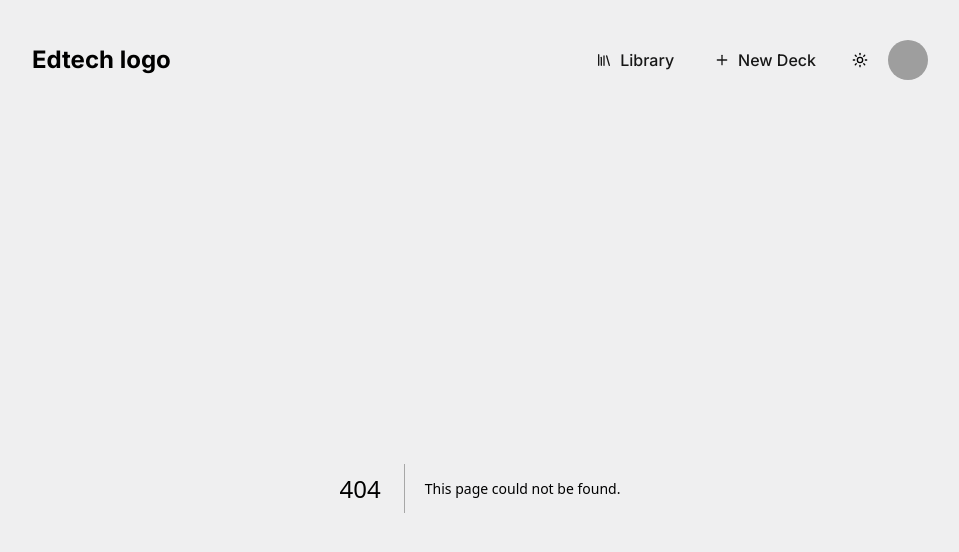
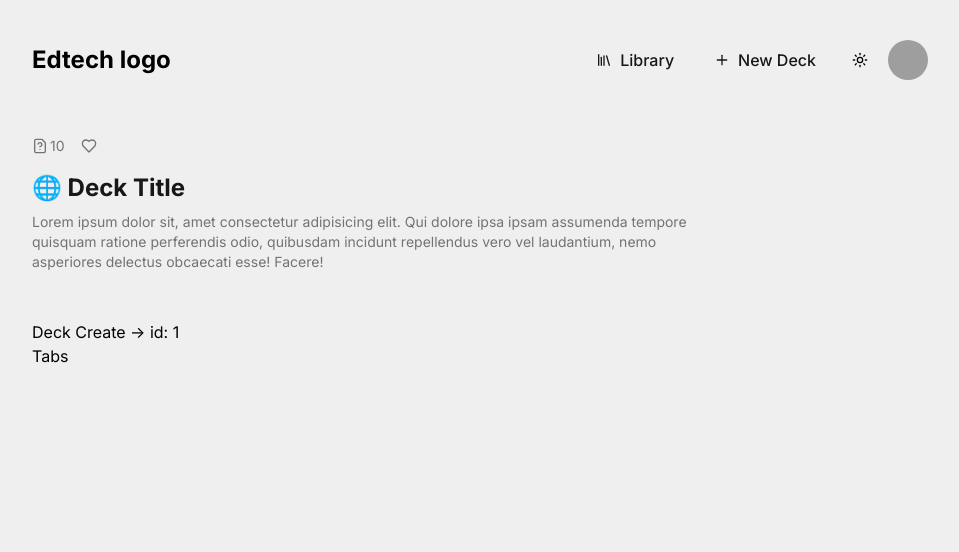
Before and after one commit to cacosat/ed-front, a Next.js app: page /deck/1/edit in a window 1280 px wide. Before the commit this address had no page. Shown: the top 552 px of the page, without its empty margins (160-1119 px from the left). Built offline with nearby package versions, Linux system fonts and the light colour scheme; grey boxes are pictures that could not be loaded.

Commit message:
more structure + initial deck hub

```diff
--- a/app/components/CustomButton.jsx
+++ b/app/components/CustomButton.jsx
@@ -9,11 +9,11 @@ export default function CustomButton({
 }) {
     const baseClasses = "min-h-[40px] px-4 py-2 gap-2 rounded-lg flex items-center justify-center  transition-all";
     const variantClasses = {
-        soft: "bg-button-soft-light dark:bg-button-soft-dark text-orange-600 hover:bg-button-soft-light-hover dark:hover:bg-button-soft-dark-hover active:scale-[0.98]",
-        solid: "bg-button-solid hover:bg-button-solid-hover text-text-primary-dark shadow-[inset_0_2px_5px_rgba(0255,0255,0255,0.3),inset_0_-2px_5px_rgba(0,0,0,0.2)] active:scale-[0.98]",
+        soft: "bg-button-soft-light dark:bg-button-soft-dark text-orange-600 hover:bg-button-soft-light-hover dark:hover:bg-button-soft-dark-hover active:scale-95",
+        solid: "bg-button-solid hover:bg-button-solid-hover text-text-primary-dark shadow-[inset_0_2px_5px_rgba(0255,0255,0255,0.3),inset_0_-2px_5px_rgba(0,0,0,0.2)] active:scale-95",
         link: "text-text-primary-light dark:text-text-primary-dark hover:text-accent dark:hover:text-accent font-medium",
         // Unstyled variants (Ai suggestion):
-        outline: "border border-red-500 text-red-500 hover:bg-red-500 hover:text-white active:scale-[0.98]",
+        outline: "border border-red-500 text-red-500 hover:bg-red-500 hover:text-white active:scale-95",
     };
 
     return (
--- /dev/null
+++ b/app/components/DeckHubHeader.jsx
@@ -0,0 +1,32 @@
+import React from "react";
+import {
+    FileQuestion,
+    Heart
+ } from "lucide-react";
+
+export default function DeckHubHeader({ props }){
+    const numOfQuestions = 10;
+
+    return (
+        <div className="flex flex-col gap-4 py-12">
+            <div className="flex gap-4 justify-start items-center text-sm text-text-secondary-light dark:text-text-secondary-dark">
+                {/* icons: questions and heart */}
+                <div className="flex gap-[2px] items-center">
+                    <FileQuestion className="" size={16} strokeWidth={2} />
+                    {numOfQuestions}
+                </div>
+                <div className="flex gap-[2px] items-center">
+                    <Heart className="" size={16} strokeWidth={2} />
+                </div>
+            </div>
+            <div className="flex flex-col gap-2 md:max-w-[75%]">
+                <p className="font-bold text-2xl text-text-primary-light dark:text-text-primary-dark">
+                    🌐 Deck Title
+                </p>
+                <p className="font-normal text-sm text-text-secondary-light dark:text-text-secondary-dark">
+                    Lorem ipsum dolor sit, amet consectetur adipisicing elit. Qui dolore ipsa ipsam assumenda tempore quisquam ratione perferendis odio, quibusdam incidunt repellendus vero vel laudantium, nemo asperiores delectus obcaecati esse! Facere!
+                </p>
+            </div>
+        </div>
+    )
+}
--- /dev/null
+++ b/app/deck/[id]/edit/page.js
@@ -0,0 +1,15 @@
+import React from "react";
+import DeckHubHeader from "@/app/components/DeckHubHeader";
+
+export default function DeckEdit({ props, children, params }) {
+
+    return (
+        <div>
+            <DeckHubHeader />
+            {`Deck Create -> id: ${params.id}`}
+            <div>
+                Tabs
+            </div>
+        </div>
+    )
+}
--- /dev/null
+++ b/app/deck/create/page.js
@@ -0,0 +1,10 @@
+import React from "react";
+
+export default function DeckCreate({ props, children, params }) {
+
+    return (
+        <div>
+            deck create
+        </div>
+    )
+}
```
